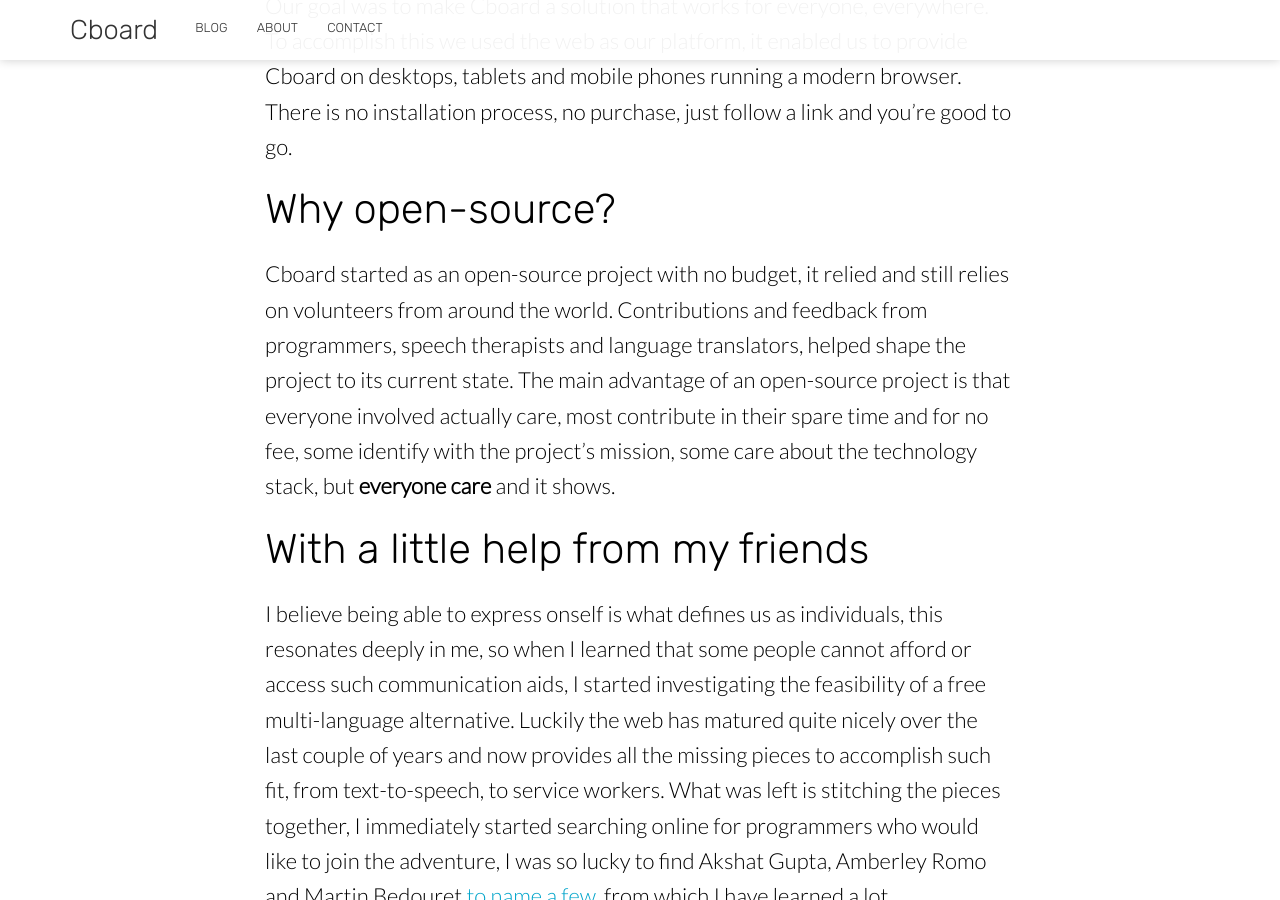
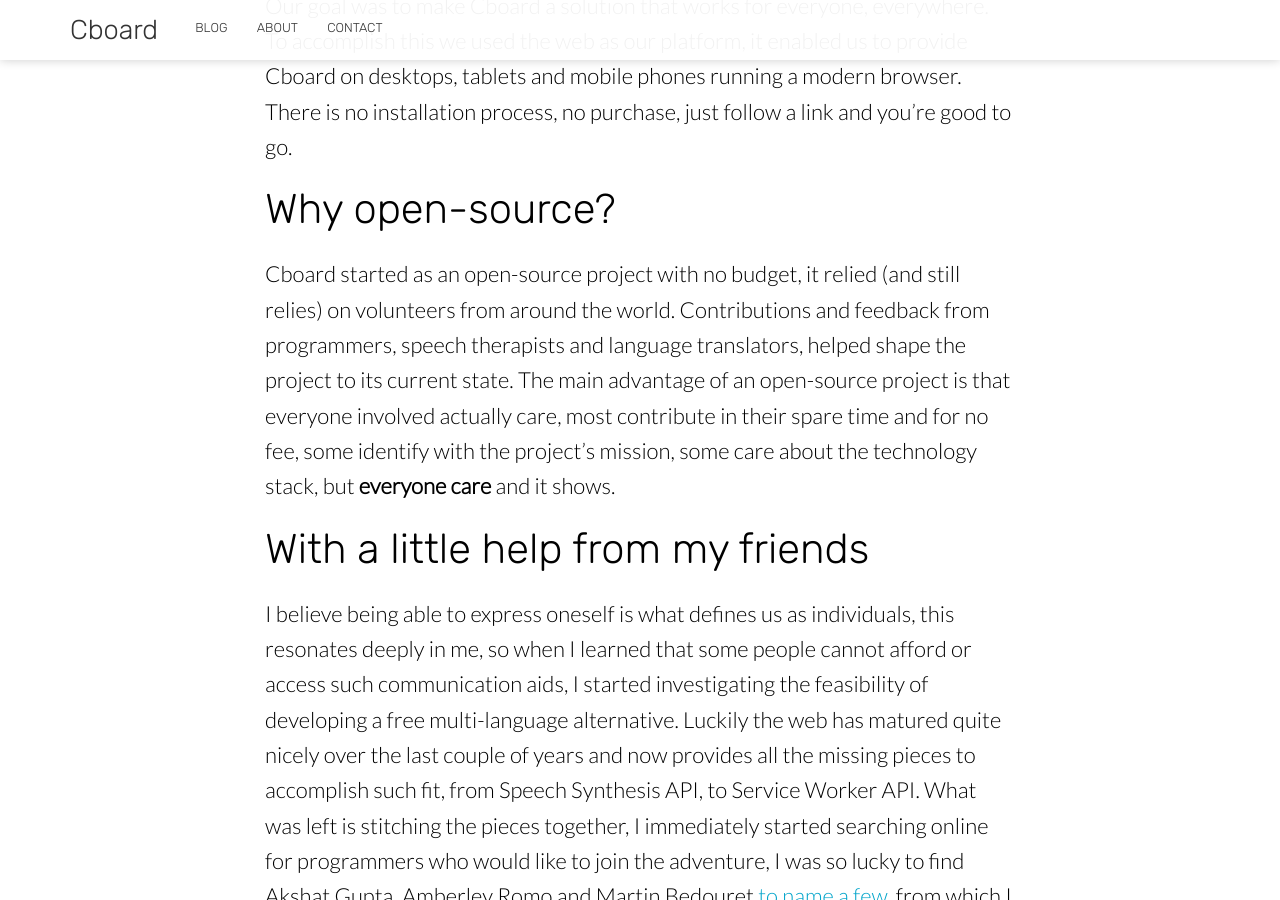
Before and after one commit to cboard-org/cboard-io, a Jekyll site: the page built from _posts/2017-12-05-open-source-communication-board.md, in a window 1280 px wide and 900 px high, scrolled down 2313 px. Built offline with Jekyll 4.4.1, drawn with Linux system fonts in a browser that asks for light colours; nearby versions of some CDN libraries; some of the changed text lies outside the part shown.

Commit message:
minor text fixes

```diff
--- a/_posts/2017-12-05-open-source-communication-board.md
+++ b/_posts/2017-12-05-open-source-communication-board.md
@@ -25,11 +25,11 @@ To accomplish this we used the web as our platform, it enabled us to provide Cbo
 
 ## Why open-source?
 
-Cboard started as an open-source project with no budget, it relied and still relies on volunteers from around the world. Contributions and feedback from programmers, speech therapists and language translators, helped shape the project to its current state. The main advantage of an open-source project is that everyone involved actually care, most contribute in their spare time and for no fee, some identify with the project’s mission, some care about the technology stack, but **everyone care** and it shows.
+Cboard started as an open-source project with no budget, it relied (and still relies) on volunteers from around the world. Contributions and feedback from programmers, speech therapists and language translators, helped shape the project to its current state. The main advantage of an open-source project is that everyone involved actually care, most contribute in their spare time and for no fee, some identify with the project’s mission, some care about the technology stack, but **everyone care** and it shows.
 
 ## With a little help from my friends
 
-I believe being able to express onself is what defines us as individuals, this resonates deeply in me, so when I learned that some people cannot afford or access such communication aids, I started investigating the feasibility of a free multi-language alternative. Luckily the web has matured quite nicely over the last couple of years and now provides all the missing pieces to accomplish such fit, from text-to-speech, to service workers. What was left is stitching the pieces together, I immediately started searching online for programmers who would like to join the adventure, I was so lucky to find Akshat Gupta, Amberley Romo and Martin Bedouret [to name a few](https://github.com/shayc/cboard/graphs/contributors), from which I have learned a lot.
+I believe being able to express oneself is what defines us as individuals, this resonates deeply in me, so when I learned that some people cannot afford or access such communication aids, I started investigating the feasibility of developing a free multi-language alternative. Luckily the web has matured quite nicely over the last couple of years and now provides all the missing pieces to accomplish such fit, from Speech Synthesis API, to Service Worker API. What was left is stitching the pieces together, I immediately started searching online for programmers who would like to join the adventure, I was so lucky to find Akshat Gupta, Amberley Romo and Martin Bedouret [to name a few](https://github.com/shayc/cboard/graphs/contributors), from which I have learned a lot.
 
 ![Cireha](/images/cireha-group-outside.jpg)
 
```
